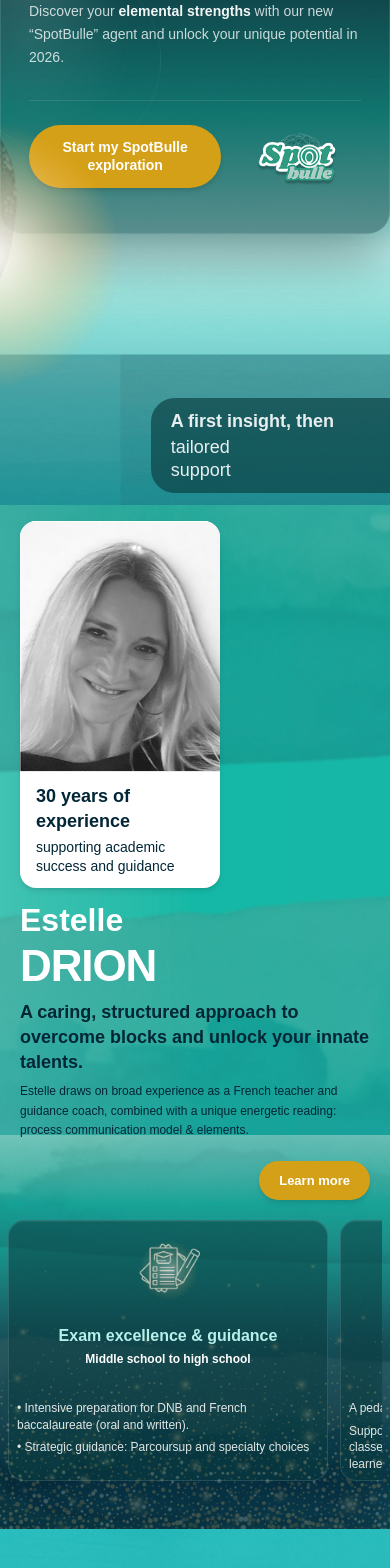
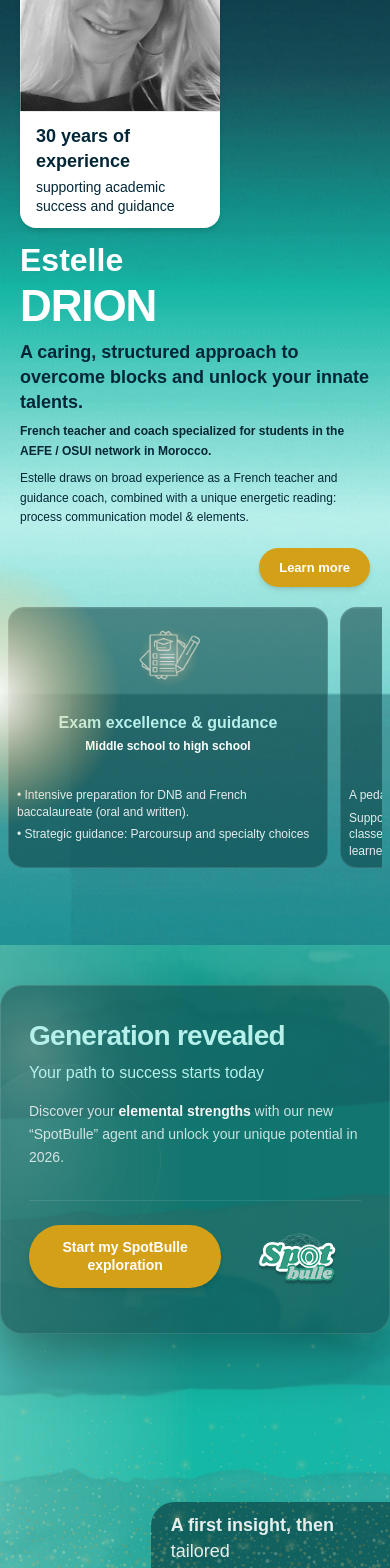
Before and after one commit to nourr23/Estelle-portfolio, a Next.js app: page /en in a window 390 px wide. Shown: the part 220-1788 px from the top of the page. Built offline with nearby package versions, Linux system fonts and the light colour scheme; no server answers.

Commit message:
adding fixes and diplome

```diff
--- a/app/[locale]/a-propos/page.tsx
+++ b/app/[locale]/a-propos/page.tsx
@@ -18,6 +18,11 @@ export default async function AProposPage({
     breadcrumbLabel: about?.title ?? "",
     lead: about?.intro ?? "",
     sections: [
+      {
+        title: resolvedLocale === "fr" ? "Diplôme" : "Diploma",
+        imageSrc: "/images/diplome.jpeg",
+        imageAlt: resolvedLocale === "fr" ? "Diplôme d'Estelle" : "Estelle diploma",
+      },
       {
         title: about?.estelleHeading,
         paragraphs: [about?.role, about?.tone].filter(Boolean),
--- a/app/[locale]/contact/page.tsx
+++ b/app/[locale]/contact/page.tsx
@@ -21,6 +21,7 @@ export default async function ContactPageRoute({
         bullets: [
           dict.footer?.line,
           dict.footer?.phone,
+          "Téléphone Maroc : 07 82 09 75 93",
           dict.footer?.location,
           "spotbulle.com",
         ].filter(Boolean),
--- a/components/spotbulle/LandingEstelleBg2Band.tsx
+++ b/components/spotbulle/LandingEstelleBg2Band.tsx
@@ -95,6 +95,11 @@ export default function LandingEstelleBg2Band({
             <p className="pt-1 text-[18px] font-bold leading-snug text-[#022636] md:text-[24px]">
               {dict.tagline}
             </p>
+            <p className="text-[12px] font-semibold leading-relaxed text-[#022636] md:text-[16px]">
+              {locale === "fr"
+                ? "Coach et professeure de français spécialisée pour les élèves du réseau AEFE / OSUI au Maroc."
+                : "French teacher and coach specialized for students in the AEFE / OSUI network in Morocco."}
+            </p>
             <p className="text-[12px] leading-relaxed text-[#022636] md:text-[16px]">
               {dict.body}
             </p>
--- a/components/spotbulle/SpotBulleHome.tsx
+++ b/components/spotbulle/SpotBulleHome.tsx
@@ -51,7 +51,7 @@ export default function SpotBulleHome({
     <div className="bg-[#062a2c] font-sans text-[#f7f1e3]">
       <SpotBulleHeader dict={dict} locale={locale} />
       <section className="relative isolate">
-        <div className="pointer-events-auto relative h-[660px] w-full overflow-hidden">
+        <div className="pointer-events-auto relative h-[1100px] w-full overflow-hidden">
           <div
             className="pointer-events-none absolute inset-0 bg-no-repeat"
             style={{
@@ -88,44 +88,20 @@ export default function SpotBulleHome({
             className="pointer-events-none absolute bottom-[60px] left-[-50px] z-2 h-auto w-[224px] select-none object-contain object-left"
             aria-hidden
           />
-          <div className="flex w-full justify-start px-0 pt-10 sm:px-4 sm:pt-14 md:px-[140px] md:pt-[76px]">
-            <LandingGenerationHero
-              dict={dict.landingHero}
-              locale={locale}
-              bookingDict={dict.booking ?? {}}
-            />
+          <div className="relative h-full w-full">
+            <div className="mx-auto h-full min-h-0 max-w-[1232px] overflow-x-hidden overflow-y-auto px-2 sm:px-4 md:px-6">
+              <LandingEstelleBg2Band dict={dict.landingEstelle} locale={locale} />
+            </div>
           </div>
-          {/* <div className="pointer-events-none absolute inset-x-0 bottom-7 hidden justify-end pr-8 sm:pr-12 md:flex md:pr-20 lg:pr-28"> */}
-            <div className="absolute right-0 bottom-3 rounded-tl-3xl rounded-bl-3xl bg-[#0a3d40]/65 pl-5 pr-14 py-3 text-white/90 backdrop-blur-[1px]">
-              <span className="block text-[18px] font-bold leading-tight md:text-[24px]">
-                {dict.landingBg1Badge.line1}
-              </span>
-              <span className="mt-1 block text-[18px] font-normal leading-tight md:text-[24px]">
-                {dict.landingBg1Badge.line2}
-                <br />
-                {dict.landingBg1Badge.line3}
-              </span>
-            </div>
-          {/* </div> */}
         </div>
 
-        <div className="pointer-events-auto relative h-[1024px] w-full overflow-hidden">
+        <div className="pointer-events-auto relative h-[664px] w-full overflow-hidden">
           <div
             className="pointer-events-none absolute inset-0 bg-no-repeat"
             style={{
               backgroundImage: "url('/images/backgrounds/bg2.png')",
               backgroundSize: "cover",
               backgroundPosition: "center",
-            }}
-            aria-hidden
-          />
-          <div
-            className="pointer-events-none absolute bottom-0 left-0 right-0 bg-no-repeat"
-            style={{
-              backgroundImage: "url('/images/backgrounds/bg2.5.png')",
-              backgroundSize: "cover",
-              backgroundPosition: "center bottom",
-              height: 394,
             }}
             aria-hidden
           />
@@ -139,10 +115,22 @@ export default function SpotBulleHome({
             }}
             aria-hidden
           />
-          <div className="relative h-full w-full">
-            <div className="mx-auto h-full min-h-0 max-w-[1232px] overflow-x-hidden overflow-y-auto px-2 sm:px-4 md:px-6">
-              <LandingEstelleBg2Band dict={dict.landingEstelle} locale={locale} />
-            </div>
+          <div className="flex w-full justify-start px-0 pt-10 sm:px-4 sm:pt-14 md:px-[140px] md:pt-[76px]">
+            <LandingGenerationHero
+              dict={dict.landingHero}
+              locale={locale}
+              bookingDict={dict.booking ?? {}}
+            />
+          </div>
+          <div className="absolute right-0 bottom-3 rounded-tl-3xl rounded-bl-3xl bg-[#0a3d40]/65 pl-5 pr-14 py-3 text-white/90 backdrop-blur-[1px]">
+            <span className="block text-[18px] font-bold leading-tight md:text-[24px]">
+              {dict.landingBg1Badge.line1}
+            </span>
+            <span className="mt-1 block text-[18px] font-normal leading-tight md:text-[24px]">
+              {dict.landingBg1Badge.line2}
+              <br />
+              {dict.landingBg1Badge.line3}
+            </span>
           </div>
         </div>
 
--- a/components/spotbulle/SpotBulleMarketingPage.tsx
+++ b/components/spotbulle/SpotBulleMarketingPage.tsx
@@ -10,6 +10,8 @@ export type MarketingSection = {
   paragraphs?: string[];
   bullets?: string[];
   quote?: string;
+  imageSrc?: string;
+  imageAlt?: string;
 };
 
 export type MarketingPageContent = {
@@ -182,6 +184,14 @@ export default function SpotBulleMarketingPage({
               key={`${section.title ?? "section"}-${idx}`}
               className="rounded-2xl border border-white/12 bg-[#0a3d40]/55 px-4 py-4 text-white/95 shadow-[inset_0_1px_0_rgba(255,255,255,0.05)] md:px-6 md:py-5"
             >
+              {section.imageSrc ? (
+                <img
+                  src={section.imageSrc}
+                  alt={section.imageAlt ?? ""}
+                  className="mb-4 w-full rounded-xl border border-white/10 object-contain"
+                  loading="lazy"
+                />
+              ) : null}
               {section.title ? (
                 <h2 className="text-[17px] font-bold leading-tight text-[#B6F0EA] md:text-[22px]">
                   {section.title}
--- a/dictionaries/fr.json
+++ b/dictionaries/fr.json
@@ -25,7 +25,7 @@
     "subtitle": "Un mini test à faire ensemble pour découvrir ce qui le rend unique",
     "bodyBefore": "Découvre tes ",
     "bodyEmphasis": "forces élémentaires",
-    "bodyAfter": " avec notre nouvel agent « SpotBulle » et active ton potentiel unique en 2026.",
+    "bodyAfter": " avec notre nouvel agent « SpotBulle » et active ton potentiel en 2026.",
     "cta": "Lancer l’exploration Spotbulle",
     "brandLabel": "SpotBulle"
   },
@@ -323,7 +323,7 @@
   },
   "jeunesPage": {
     "kicker": "JEUNES",
-    "title": "Prendre confiance. Réussir. Te démarquer.",
+    "title": "Jeunes",
     "intro": "Tu veux progresser à l’oral, réussir tes examens, construire ton orientation, ou vivre une expérience qui te fait grandir ?",
     "tagline": "Pourquoi attendre ? Entreprendre, c’est apprendre.",
     "ctaExperiences": "Voir les expériences",
@@ -430,8 +430,8 @@
     "role": "Professeure certifiée & coach pédagogique",
     "tone": "Académique & rassurante",
     "portrait": "Portrait d’Estelle Drion",
-    "immediate": "Ce que les parents doivent comprendre immédiatement",
-    "pillars": "Expérience • méthode • accompagnement sur-mesure • réservation simple",
+    "immediate": "",
+    "pillars": "",
     "audiencesTitle": "Publics accompagnés",
     "audiences": [
       "école primaire si besoin",
```
Also changed, not shown: public/images/diplome.jpeg (added).
